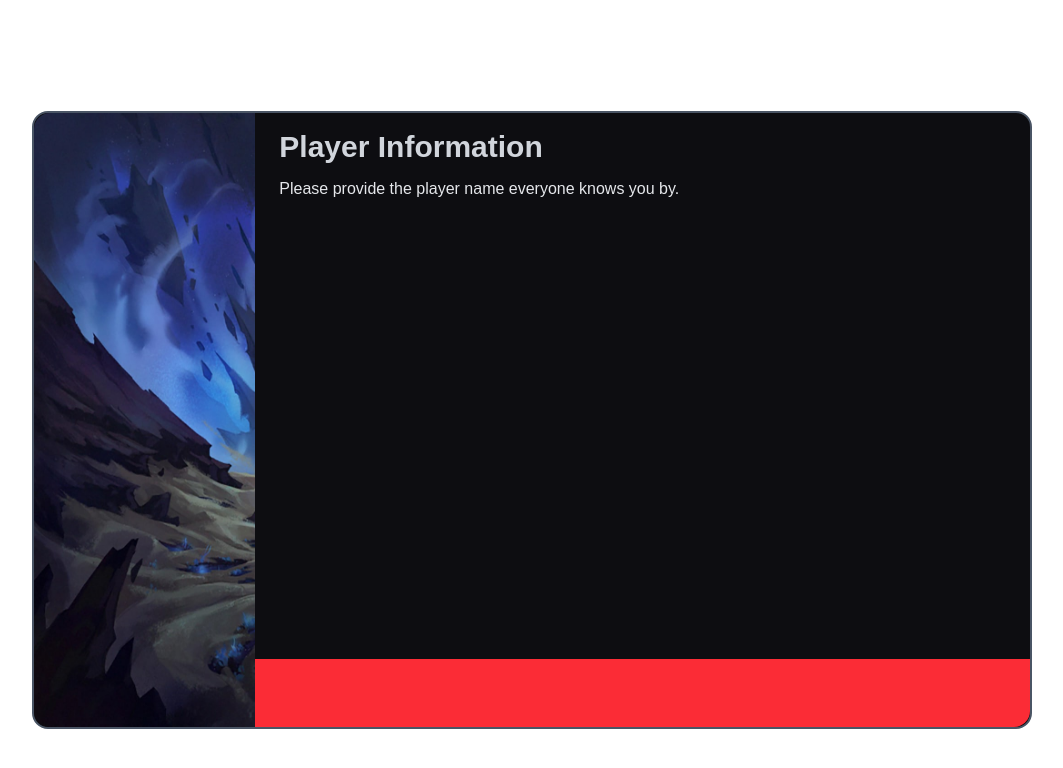
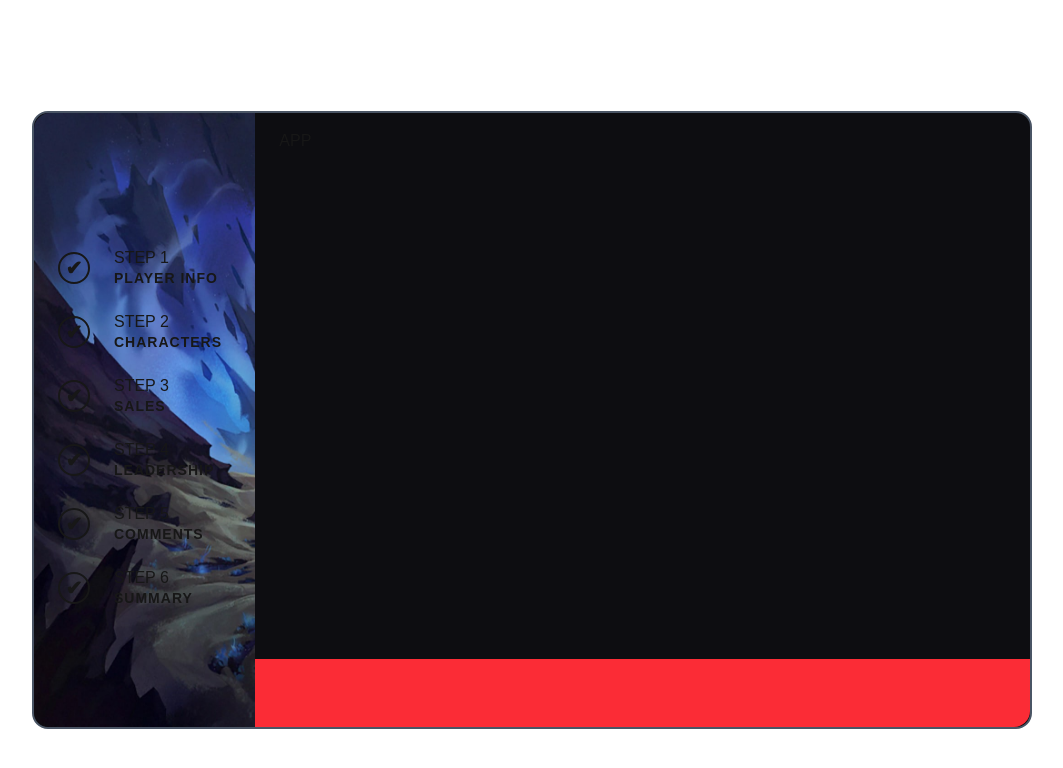
Before and after one commit to Aeon234/BestRapperAlive, a Next.js app: page / in a window 1280 px wide. Shown: the top 768 px of the page, without its empty margins (108-1171 px from the left). Built offline with nearby package versions, Linux system fonts and the light colour scheme.

Commit message:
First Day

```diff
--- /dev/null
+++ b/src/app/(components)/AppHook/useForm.tsx
@@ -0,0 +1,85 @@
+import { Step } from "@/app/Application/Form";
+import { createContext, useContext, useState } from "react";
+
+interface FormControlsContextProps {
+  currentPageIndex: number;
+  previousPageIndex: number;
+  hasNextPage: boolean;
+  hasPreviousPage: boolean;
+  isFinalPage: boolean;
+  handleNext: () => void;
+  handleBack: () => void;
+  setCurrentPageIndex: (index: number) => void;
+  setPreviousPageIndex: (index: number) => void;
+  setPage: (index: number) => void;
+}
+
+const FormControlsContext = createContext<FormControlsContextProps | undefined>(
+  undefined
+);
+
+interface FormControlsProviderProps {
+  children: React.ReactNode;
+  steps: Step[];
+}
+
+export const FormControlsProvider: React.FC<FormControlsProviderProps> = ({
+  children,
+  steps,
+}) => {
+  const [currentPageIndex, setCurrentPageIndex] = useState<number>(0);
+  const [previousPageIndex, setPreviousPageIndex] = useState<number>(0);
+
+  const hasNextPage = currentPageIndex < steps.length - 1;
+  const hasPreviousPage = currentPageIndex > 0;
+  const isFinalPage = currentPageIndex === steps.length - 1;
+
+  const handleNext = () => {
+    if (currentPageIndex === steps.length - 1) return;
+    setPreviousPageIndex(currentPageIndex);
+    setCurrentPageIndex(currentPageIndex + 1);
+  };
+
+  const handleBack = () => {
+    if (currentPageIndex === 0) return;
+    setPreviousPageIndex(currentPageIndex);
+    setCurrentPageIndex(currentPageIndex - 1);
+  };
+
+  const setPage = (index: number) => {
+    if (index === currentPageIndex) return;
+    if (index > currentPageIndex + 1) return;
+
+    setPreviousPageIndex(currentPageIndex);
+    setCurrentPageIndex(index);
+  };
+
+  return (
+    <FormControlsContext.Provider
+      value={{
+        currentPageIndex,
+        previousPageIndex,
+        hasNextPage,
+        hasPreviousPage,
+        isFinalPage,
+        handleNext,
+        handleBack,
+        setCurrentPageIndex,
+        setPreviousPageIndex,
+        setPage,
+      }}
+    >
+      {children}
+    </FormControlsContext.Provider>
+  );
+};
+
+export const useFormControls = (): FormControlsContextProps => {
+  const context = useContext(FormControlsContext);
+  if (!context) {
+    throw new Error(
+      "useFormControls must be used within a FormControlsProvider"
+    );
+  }
+  return context;
+};
--- /dev/null
+++ b/src/app/(components)/AppSteps/Step1_Player.tsx
@@ -0,0 +1,7 @@
+import React from "react";
+
+function Player() {
+  return <div>Player</div>;
+}
+
+export default Player;
--- a/src/app/(components)/Form.tsx
+++ /dev/null
@@ -1,18 +0,0 @@
-import React from "react";
-import Step1_Player from "./FormSteps/Step1_Player";
-
-function Form() {
-  return (
-    <div className="sm:aspect-[1/1.6180334] lg:aspect-[1.6180334] sm:w-140 md:w-180 lg:w-250 mt-10 bg-[#0d0d11] rounded-2xl border-2 border-gray-600 grid gap-0 sm:grid-rows-9 md:grid-cols-1 lg:grid-rows-1 lg:grid-cols-9">
-      <div className="sm:row-span-2 lg:col-span-2 border-0 bg-[url(/header.jpg)] bg-cover bg-position-center rounded-tl-2xl rounded-bl-2xl"></div>
-      <div className="sm:row-span-7 lg:col-span-7 grid grid-rows-9">
-        <div className="row-span-8 rounded-tr-2xl pt-4 sm:px-8 lg:px-6">
-          <Step1_Player />
-        </div>
-        <div className=" bg-red-500 rounded-br-2xl"></div>
-      </div>
-    </div>
-  );
-}
-
-export default Form;
--- a/src/app/(components)/FormSteps/Step1_Player.tsx
+++ /dev/null
@@ -1,14 +0,0 @@
-import { Header } from "../Card/Header";
-
-function Step1_Player() {
-  return (
-    <div>
-      <Header
-        title="Player Information"
-        description="Please provide the player name everyone knows you by."
-      />
-    </div>
-  );
-}
-
-export default Step1_Player;
--- /dev/null
+++ b/src/app/Application/AppSchema.tsx
@@ -0,0 +1,24 @@
+import { z } from "zod";
+
+export const AppSchema = z.object({
+  playerName: z.string().min(2, "You must enter a player name!").max(20),
+  role1: z.string().min(2, "Select a Role!").max(20),
+  class1: z.string().min(2, "Select a Class!").max(20),
+  spec1: z.string().min(2, "Select a Spec!").max(100),
+  role2: z.string().min(2).max(20).optional(),
+  class2: z.string().min(2).max(20).optional(),
+  spec2: z.string().min(2).max(100).optional(),
+  salesInterest: z.boolean().optional(),
+  salesComments: z.string().min(2).max(1000).optional(),
+  meleeOfficer: z.boolean().optional(),
+  rangedOfficer: z.boolean().optional(),
+  logsOfficer: z.boolean().optional(),
+  recruitOfficer: z.boolean().optional(),
+  salesOfficer: z.boolean().optional(),
+  eventsOfficer: z.boolean().optional(),
+  officerComments: z.string().min(2).max(1000).optional(),
+  comments: z.string().min(2).max(1000).optional(),
+  timezone: z.string().optional(),
+});
+
+export type AppFormSchema = z.infer<typeof AppSchema>;
--- /dev/null
+++ b/src/app/Application/Form.tsx
@@ -0,0 +1,113 @@
+"use client";
+import React from "react";
+import { useForm } from "react-hook-form";
+import { AppSchema, AppFormSchema } from "./AppSchema";
+import { zodResolver } from "@hookform/resolvers/zod";
+import Player from "../(components)/AppSteps/Step1_Player";
+import { FormControlsProvider } from "../(components)/AppHook/useForm";
+import Stepper from "./Stepper";
+
+export type Step = {
+  id: string;
+  title: string;
+  description: string;
+  component: () => React.JSX.Element;
+  inputs: (keyof AppFormSchema)[];
+};
+
+const steps = [
+  {
+    id: "1",
+    title: "Player Info",
+    description: "Enter your player information",
+    component: Player,
+    inputs: ["playerName"],
+  },
+  {
+    id: "2",
+    title: "Characters",
+    description:
+      "Please provide any additional comments or feedback you may have.",
+    component: Player,
+    inputs: ["role1", "class1", "spec1", "role2", "class2", "spec2"],
+  },
+  {
+    id: "3",
+    title: "Sales",
+    description:
+      "Are you interested in participating in sales so that the guild and you can generate income?",
+    component: Player,
+    inputs: ["salesInterest", "salesComments"],
+  },
+  {
+    id: "4",
+    title: "Leadership",
+    description: "blah blah blah",
+    component: Player,
+    inputs: ["salesInterest", "salesComments"],
+  },
+  {
+    id: "5",
+    title: "Comments",
+    description: "Provide any additional comments or feedback you may have.",
+    component: Player,
+    inputs: ["comments"],
+  },
+  {
+    id: "6",
+    title: "Summary",
+    description: "Review the information you have entered before submitting.",
+    component: Player,
+    inputs: [],
+  },
+] satisfies Step[];
+
+function Form() {
+  const form = useForm<AppFormSchema>({
+    resolver: zodResolver(AppSchema),
+    defaultValues: {
+      playerName: "",
+      role1: "",
+      class1: "",
+      spec1: "",
+      role2: "",
+      class2: "",
+      spec2: "",
+      salesInterest: false,
+      salesComments: "",
+      meleeOfficer: false,
+      rangedOfficer: false,
+      logsOfficer: false,
+      recruitOfficer: false,
+      salesOfficer: false,
+      eventsOfficer: false,
+      officerComments: "",
+      comments: "",
+      timezone: Intl.DateTimeFormat().resolvedOptions().timeZone,
+    },
+  });
+
+  const onSubmit = (data: AppFormSchema) => {
+    console.log(data);
+  };
+
+  return (
+    <div className="sm:aspect-[1/1.6180334] lg:aspect-[1.6180334] sm:w-140 md:w-180 lg:w-250 mt-10 bg-[#0d0d11] rounded-2xl border-2 border-gray-600 grid gap-0 sm:grid-rows-9 md:grid-cols-1 lg:grid-rows-1 lg:grid-cols-9">
+      <FormControlsProvider steps={steps}>
+        <div className="sm:row-span-2 lg:col-span-2 content-center border-0 bg-[url(/header.jpg)] bg-cover bg-position-center rounded-tl-2xl rounded-bl-2xl pt-4 sm:px-8 lg:px-6">
+          <Stepper steps={steps} isActive={true} isCompleted={true} />
+        </div>
+        <div className="sm:row-span-7 lg:col-span-7 grid grid-rows-9">
+          <div className="row-span-8 rounded-tr-2xl pt-4 sm:px-8 lg:px-6">
+            <form onSubmit={form.handleSubmit(onSubmit)} className="">
+              APP
+            </form>
+          </div>
+          <div className=" bg-red-500 rounded-br-2xl"></div>
+        </div>
+      </FormControlsProvider>
+    </div>
+  );
+}
+
+export default Form;
--- /dev/null
+++ b/src/app/Application/Stepper.tsx
@@ -0,0 +1,59 @@
+import { Step } from "./Form";
+
+interface StepperProps {
+  steps: Step[];
+  isActive?: boolean;
+  isCompleted?: boolean;
+}
+
+function Stepper({ steps, isActive, isCompleted }: StepperProps) {
+  return (
+    <div className="flex flex-row gap-4 lg:flex-col lg:gap-8 top-0 bottom-0 m-auto unselectable">
+      {steps.map((step) => (
+        <div
+          className={`flex flex-row items-center justify-start gap-6
+            ${
+              isActive
+                ? "text-gold"
+                : isCompleted
+                ? "text-lime-400"
+                : "text-white"
+            }
+          `}
+        >
+          <div
+            className={`w-8 h-8 rounded-full flex items-center justify-center border-2 ${
+              isActive
+                ? "border-gold"
+                : isCompleted
+                ? "border-lime-400"
+                : "border-white"
+            } "bg-none"`}
+          >
+            <span className={`text-xl font-bold `}>
+              {isCompleted ? <span>&#10004;</span> : step.id}
+            </span>
+          </div>
+          <div className="hidden md:flex md:flex-col md:gap-2">
+            <span
+              className={`text-base ${
+                isActive
+                  ? "text-gold"
+                  : isCompleted
+                  ? "text-lime-400"
+                  : "text-light-blue"
+              }   font-normal leading-3`}
+            >
+              STEP {step.id}
+            </span>
+            <strong className="text-sm  font-bold leading-3 uppercase tracking-[1px]">
+              {step.title}
+            </strong>
+          </div>
+        </div>
+      ))}
+    </div>
+  );
+}
+
+export default Stepper;
--- a/src/app/page.tsx
+++ b/src/app/page.tsx
@@ -1,4 +1,4 @@
-import Form from "./(components)/Form";
+import Form from "./Application/Form";
 
 export default function Home() {
   return (
```
Also changed, not shown: package.json (+9 -5 lines), src/app/(components)/SteppperControl.tsx (deleted), 1 other file (tests, documents, lock files or other folders).
